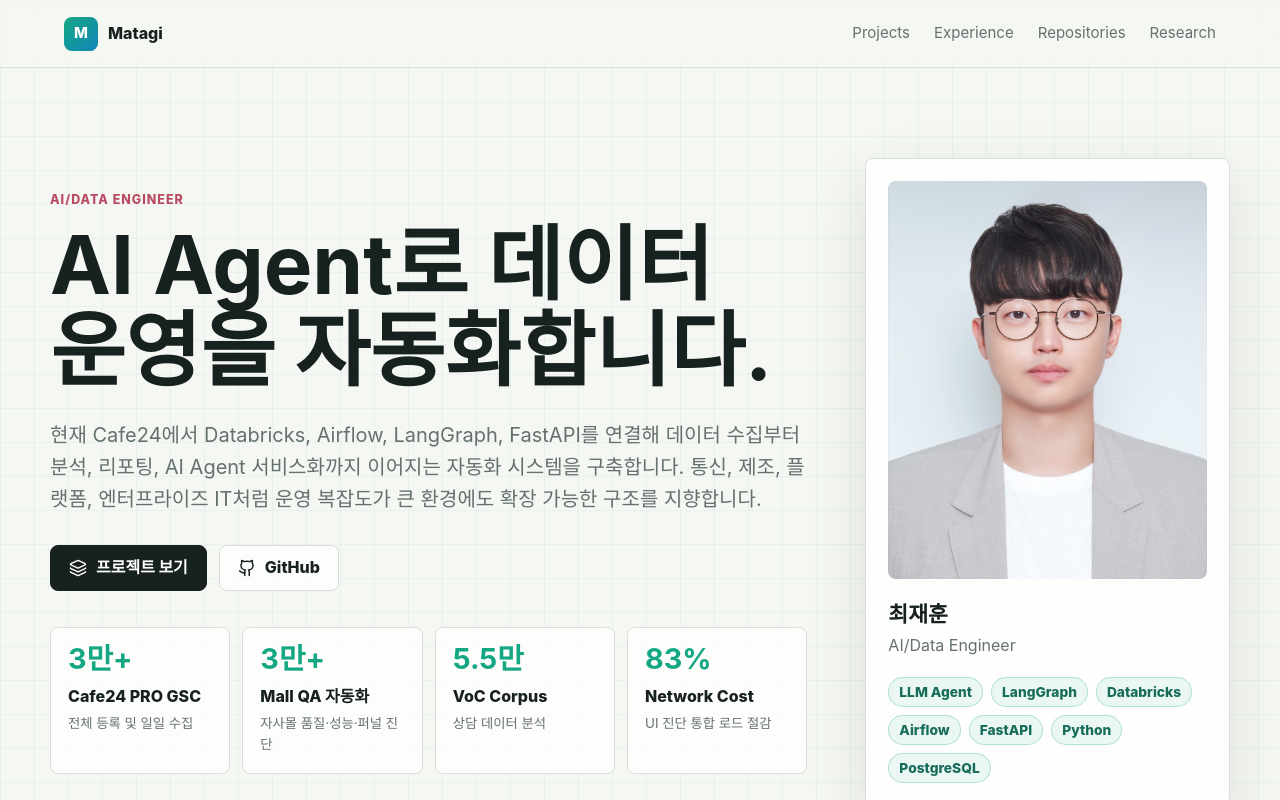
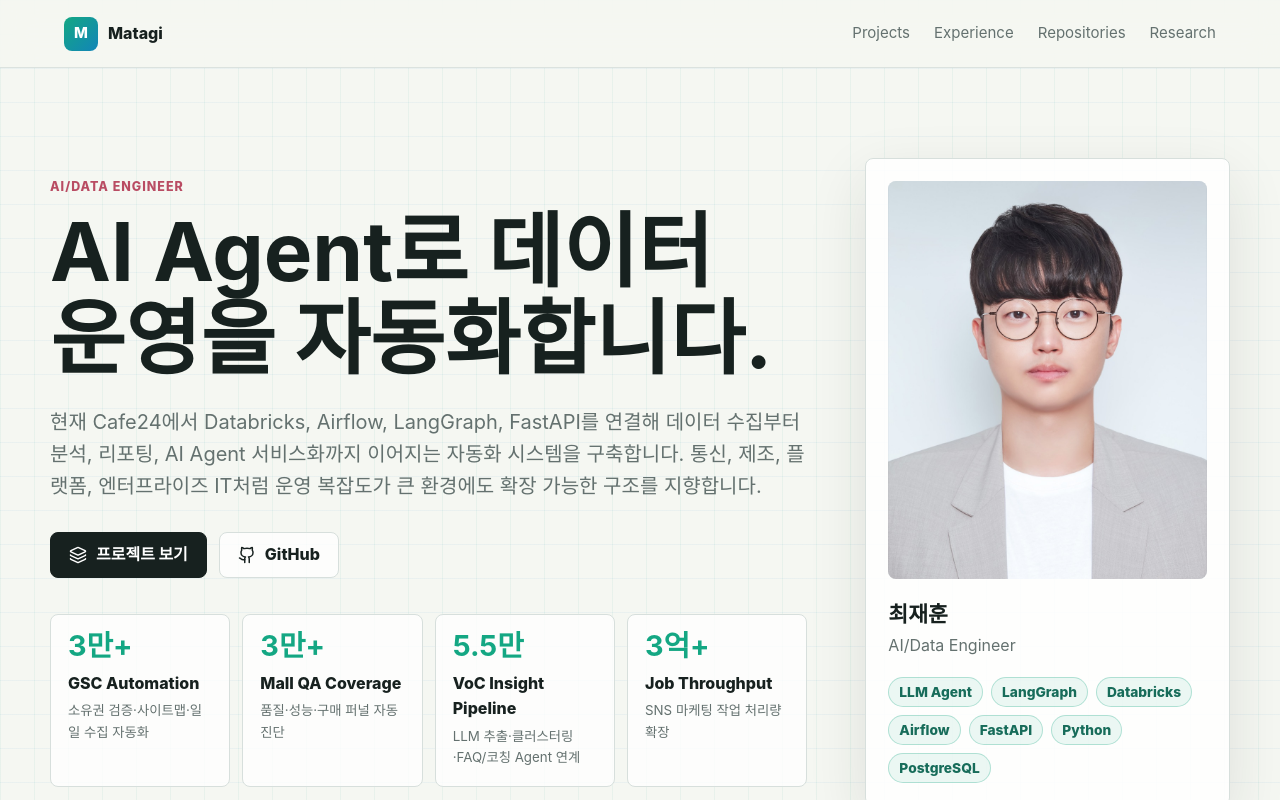
Before and after one commit to kr-MATAGI/kr-MATAGI, a Next.js app in the folder vercel-profile/: page / in a window 1280 px wide. Shown: the top 800 px of the page. Built offline with nearby package versions, Linux system fonts and the light colour scheme.

Commit message:
Update hero metrics copy

```diff
--- a/vercel-profile/app/data.js
+++ b/vercel-profile/app/data.js
@@ -1,8 +1,8 @@
 export const metrics = [
-  { label: "Cafe24 PRO GSC", value: "3만+", caption: "전체 등록 및 일일 수집" },
-  { label: "Mall QA 자동화", value: "3만+", caption: "자사몰 품질·성능·퍼널 진단" },
-  { label: "VoC Corpus", value: "5.5만", caption: "상담 데이터 분석" },
-  { label: "Network Cost", value: "83%", caption: "UI 진단 통합 로드 절감" }
+  { label: "GSC Automation", value: "3만+", caption: "소유권 검증·사이트맵·일일 수집 자동화" },
+  { label: "Mall QA Coverage", value: "3만+", caption: "품질·성능·구매 퍼널 자동 진단" },
+  { label: "VoC Insight Pipeline", value: "5.5만", caption: "LLM 추출·클러스터링·FAQ/코칭 Agent 연계" },
+  { label: "Job Throughput", value: "3억+", caption: "SNS 마케팅 작업 처리량 확장" }
 ];
 
 export const focusAreas = [
```
